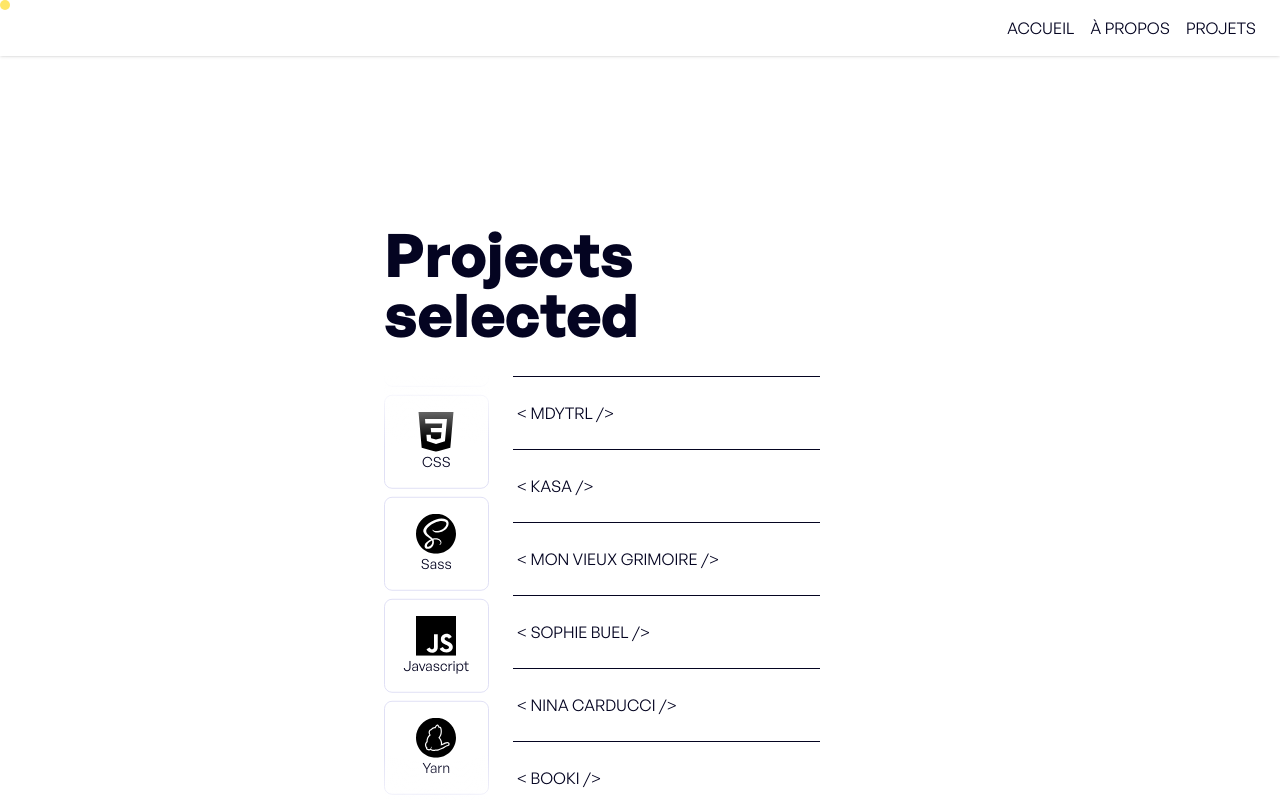
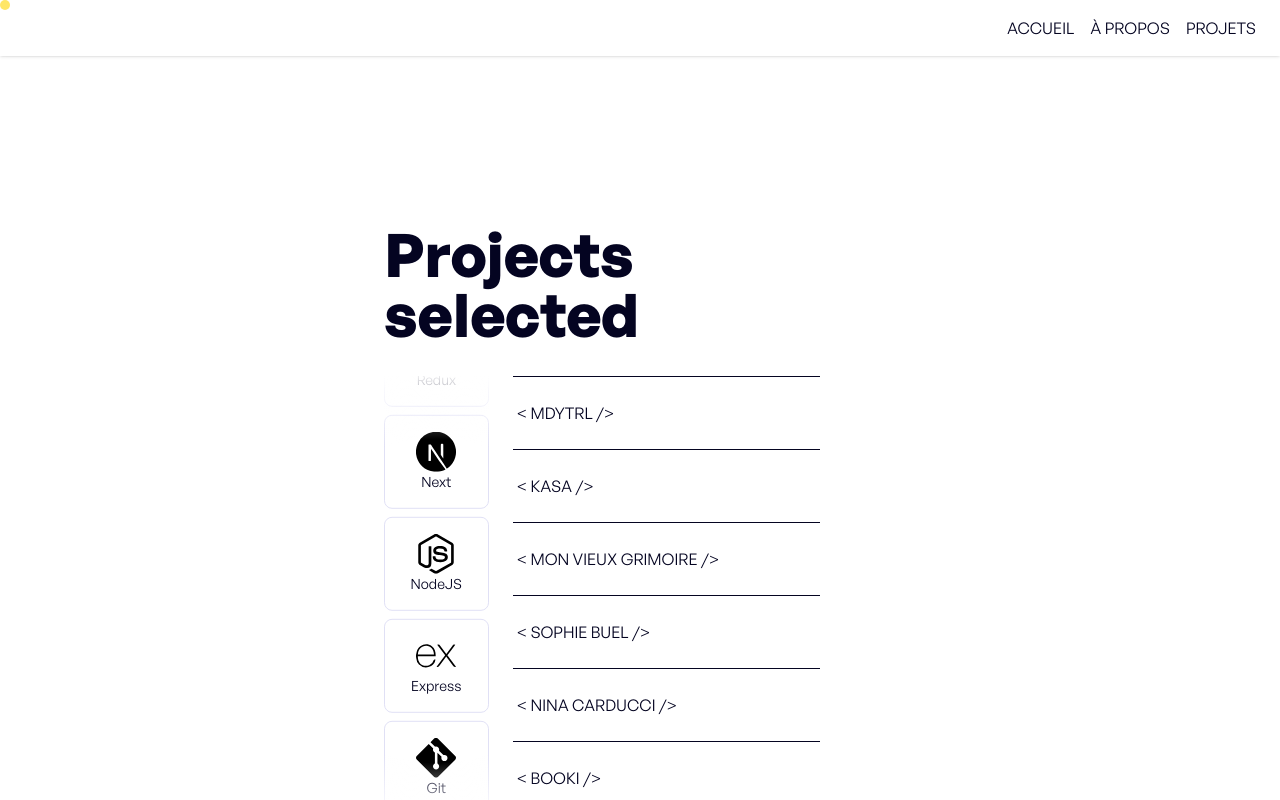
Before and after one commit to MandyTrl/mdytrl, a Next.js app: page /projects in a window 1280 px wide. Shown: the top 800 px of the page. Built offline with nearby package versions, Linux system fonts and the light colour scheme; what tailwindcss-gradients would draw is missing.

Commit message:
fix infinite scroll on stacks

```diff
--- a/src/app/about/page.tsx
+++ b/src/app/about/page.tsx
@@ -14,7 +14,7 @@ export default function About() {
         <p className="w-2/4 ml-6">
           Après une belle expérience dans le service client où l’adage est : “À chaque problème, sa solution”, j’ai
           voulu renouer avec ma créativité en la mêlant à ma vie professionnelle. <br></br>
-          <br></br>C’est donc naturellement qu’en 2022 je me suis reconvertie dans le développement !”
+          <br></br>C’est donc naturellement qu’en 2022 je me suis reconvertie dans le développement 💻 !
         </p>
       </div>
     </main>
--- a/src/app/globals.css
+++ b/src/app/globals.css
@@ -52,7 +52,7 @@ body::-webkit-scrollbar-thumb {
 }
 
 .animate-scrolling {
-  animation: scroll 300s linear infinite;
+  animation: scroll 20s linear infinite;
 }
 
 .fade-stacks-cards {
--- a/src/components/Stacks.tsx
+++ b/src/components/Stacks.tsx
@@ -6,7 +6,8 @@ export const Stacks = () => {
   const stacksWithUniqueIds = stacks.map((stack) => ({ ...stack, id: uuidv4() }))
 
   return (
-    <div className="w-fit overflow-hidden no-scrollbar relative">
+    <div className="w-fit h-full overflow-hidden no-scrollbar relative">
+      <div>
         <div className="animate-scrolling">
           {stacksWithUniqueIds.map((stack: stackType) => {
             return (
@@ -19,6 +20,8 @@ export const Stacks = () => {
               </div>
             )
           })}
+        </div>
+        <div className="animate-scrolling" aria-hidden={true}>
           {stacksWithUniqueIds.map((stack: stackType) => {
             return (
               <div
@@ -31,6 +34,7 @@ export const Stacks = () => {
             )
           })}
         </div>
+      </div>
       <div className="gradient-overlay absolute top-0 left-0 w-full h-full fade-stacks-cards"></div>
     </div>
   )
```
Lines whose indentation alone changed are shown as unchanged.
